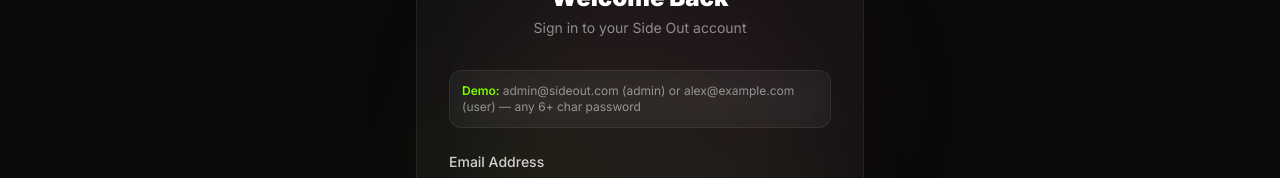
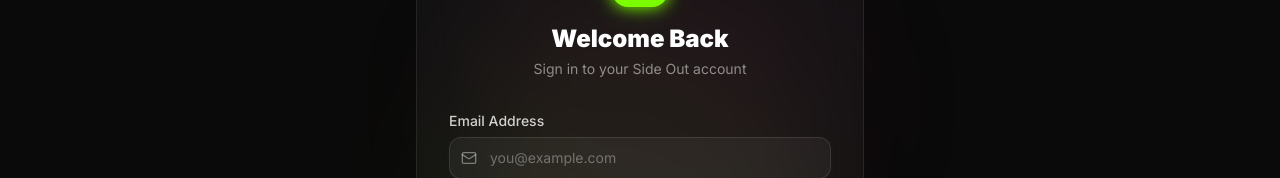
Before and after one commit to NicsSuazo2003/Sideoutplayground, a React (Vite) app: page /login in a window 1280 px wide. Shown: the part 241-419 px from the top of the page. Built offline with nearby package versions, Linux system fonts and the light colour scheme; no server answers.

Commit message:
Remove demo login information from LoginPage component

```diff
--- a/src/pages/auth/LoginPage.tsx
+++ b/src/pages/auth/LoginPage.tsx
@@ -65,10 +65,7 @@ export function LoginPage() {
           <p className="text-white/50 text-sm mt-1">Sign in to your Side Out account</p>
         </div>
 
-        <div className="glass rounded-xl p-3 mb-6 text-xs text-white/50">
-          <span className="text-[#7CFC00] font-semibold">Demo: </span>
-          admin@sideout.com (admin) or alex@example.com (user) — any 6+ char password
-        </div>
+
 
         <form onSubmit={handleSubmit} className="space-y-4">
           <Input
```
